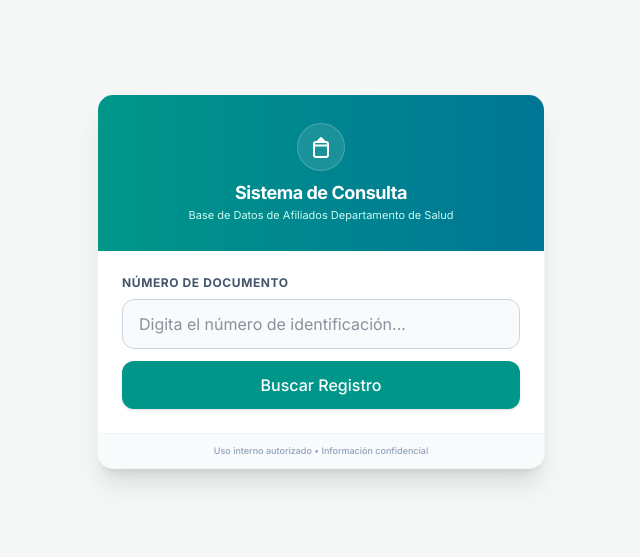
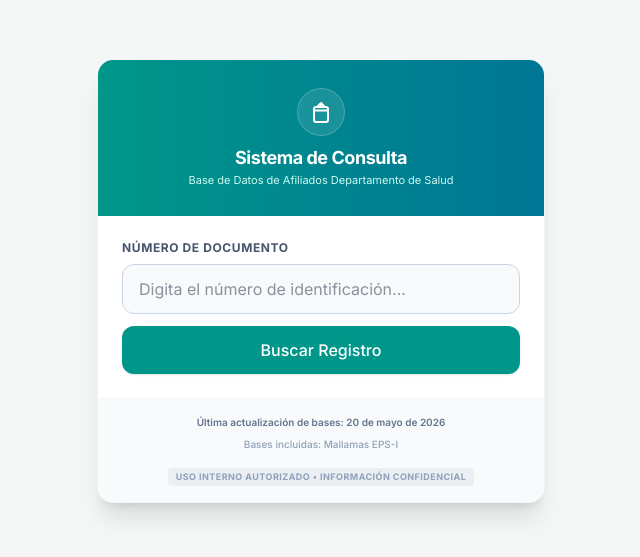
Before and after one commit to Shey2095/consulta-vca-amazonas, a plain HTML site: page index.html in a window 1280 px wide. Shown: the part 119-676 px from the top of the page, without its empty margins (319-959 px from the left). Drawn offline with nearby package versions, Linux system fonts and the light colour scheme.

Commit message:
Update index.html

```diff
--- a/index.html
+++ b/index.html
@@ -45,7 +45,25 @@
             <!-- Resultados -->
             <div id="resultado" class="hidden mt-5"></div>
         </div>
-        <div class="bg-slate-50 px-6 py-2.5 border-t border-slate-100 text-center"><p class="text-[9px] text-slate-400 font-medium">Uso interno autorizado • Información confidencial</p></div>
+
+        <!-- ================================================================= -->
+        <!--  ZONA DE ACTUALIZACIÓN: MODIFICA ESTOS TEXTOS CUANDO LO NECESITES  -->
+        <!-- ================================================================= -->
+        <div class="bg-slate-50 px-6 py-4 border-t border-slate-100 text-center space-y-1.5">
+            <p class="text-[10px] text-slate-500 font-semibold">
+                Última actualización de bases: 20 de mayo de 2026
+            </p>
+            <p class="text-[10px] text-slate-400 font-medium leading-relaxed">
+                Bases incluidas: Mallamas EPS-I
+            </p>
+            <div class="pt-1">
+                <span class="inline-block text-[9px] text-slate-400 font-bold uppercase tracking-wider bg-slate-200/60 px-2 py-0.5 rounded">
+                    Uso interno autorizado • Información confidencial
+                </span>
+            </div>
+        </div>
+        <!-- ================================================================= -->
+
     </div>
 
     <script>
@@ -62,10 +80,8 @@
             resultadoDiv.classList.add('hidden');
             loader.classList.remove('hidden');
 
-            // Enlace oficial ya integrado
             const URL_DE_TU_APPS_SCRIPT = "https://script.google.com/macros/s/AKfycbzfgec8HDuuh2ECkWzk6_ay27EArYSsZc8DyyImj_P5vHUoRQiUJIwE1IKtjBbRky_3/exec";
 
-            // Se realiza la petición externa limpia mediante parámetros de URL
             fetch(`${URL_DE_TU_APPS_SCRIPT}?documento=${encodeURIComponent(docValue)}`)
                 .then(response => response.json())
                 .then(response => {
```
